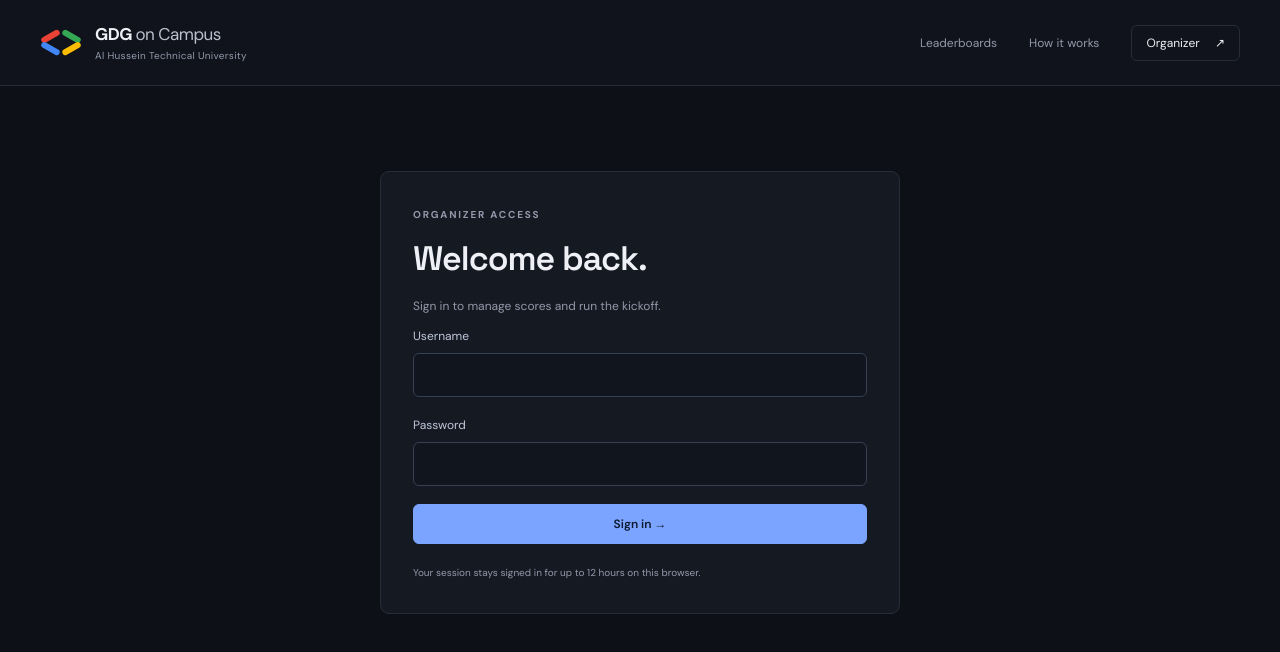
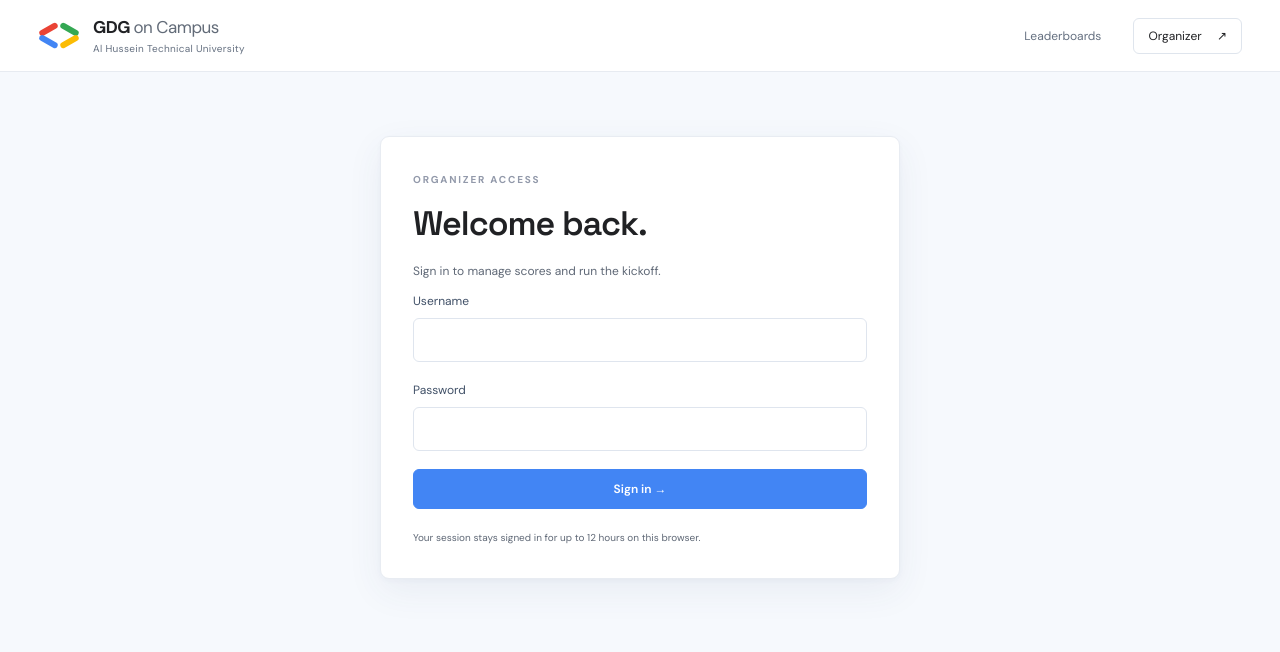
Before and after one commit to abdullahalkayyali/GDG-Kickoff-Leaderboard, a Next.js app: page /admin/sign-in in a window 1280 px wide. Shown: the top 652 px of the page. Built offline with nearby package versions, Linux system fonts and the light colour scheme; no server answers.

Commit message:
Remove guide and theme organizer pages

```diff
--- a/src/app/leaderboard.css
+++ b/src/app/leaderboard.css
@@ -8,6 +8,39 @@ body:has(.leaderboard-page) .brand small,body:has(.leaderboard-page) .header nav
 body:has(.leaderboard-page) .header nav>a:hover,body:has(.leaderboard-page) .header nav>a[aria-current=page]{color:#202124}
 body:has(.leaderboard-page) .header .staff-link{border-color:#dfe5ed;background:#fff}
 body:has(.leaderboard-page) .header nav>a[aria-current=page]:not(.staff-link):after{bottom:-25px;background:#4285f4}
+
+body:has(.admin-shell){background:#f6f9fd;color:#202124}
+body:has(.admin-shell) .header{background:#fff;border-bottom:1px solid #e7ebf1}
+body:has(.admin-shell) .header-inner{max-width:1540px;padding:16px 38px}
+body:has(.admin-shell) .brand strong{color:#202124}
+body:has(.admin-shell) .brand strong .muted{color:#626b78}
+body:has(.admin-shell) .brand small,body:has(.admin-shell) .header nav>a{color:#657080}
+body:has(.admin-shell) .header nav>a:hover,body:has(.admin-shell) .header nav>a[aria-current=page]{color:#202124}
+body:has(.admin-shell) .header .staff-link{border-color:#dfe5ed;background:#fff}
+body:has(.admin-shell) .header nav>a[aria-current=page]:not(.staff-link):after{bottom:-25px;background:#4285f4}
+body:has(.admin-shell) .admin-shell{max-width:1500px;padding-top:34px}
+body:has(.admin-shell) .admin-shell h1,body:has(.admin-shell) .admin-shell h2,body:has(.admin-shell) .admin-shell h3{color:#202124}
+body:has(.admin-shell) .admin-shell p{color:#5f6876}
+body:has(.admin-shell) .admin-shell .panel{background:#fff;border-color:#e8ecf2;box-shadow:0 12px 36px #354d7812,0 2px 5px #354d7808}
+body:has(.admin-shell) .admin-shell input,body:has(.admin-shell) .admin-shell select{background:#fff;border-color:#dfe5ee;color:#202124}
+body:has(.admin-shell) .admin-shell label{color:#405067}
+body:has(.admin-shell) .admin-shell .button{background:#fff;border-color:#dfe5ee;color:#385273}
+body:has(.admin-shell) .admin-shell .button:hover{background:#edf4ff;border-color:#bcd2f5}
+body:has(.admin-shell) .admin-shell .button.primary{background:#4285f4;border-color:#4285f4;color:#fff}
+body:has(.admin-shell) .admin-shell .button.primary:hover{background:#2f70dc}
+body:has(.admin-shell) .admin-shell .danger-button{background:#fff0ee;border-color:#f4d4d0;color:#a63d32}
+body:has(.admin-shell) .admin-shell .audit-table th{color:#87909e;border-color:#e8ecf2}
+body:has(.admin-shell) .admin-shell .audit-table td{color:#405067;border-color:#eef1f6}
+body:has(.admin-shell) .admin-shell .audit-table td small,body:has(.admin-shell) .admin-shell .team-management-list small{color:#87909e}
+body:has(.admin-shell) .admin-shell .team-management-list>div{background:#fff;border-color:#e8ecf2}
+body:has(.admin-shell) .admin-shell .count-chip{background:#f2f6fc;border-color:#dfe5ee;color:#56637a}
+body:has(.admin-shell) .admin-shell .notice{background:#fff;border-color:#dfe5ee;color:#405067}
+body:has(.admin-shell) .admin-shell .error-notice{background:#fff0ee;border-color:#f4d4d0;color:#a63d32}
+body:has(.admin-shell) .admin-shell .success-notice{background:#eaf6ee;border-color:#d4ebdb;color:#137a3b}
+body:has(.admin-shell) .admin-shell .demo-notice{background:#fff8e1;border-color:#f5df9b;color:#8b6500}
+body:has(.admin-shell) .admin-shell .modal{background:#fff;color:#202124}
+body:has(.admin-shell) .admin-shell .modal p{color:#5f6876}
+body:has(.admin-shell) .admin-shell .modal-backdrop{background:#20212455}
 
 .leaderboard-page{--lb-blue:#4285f4;--lb-red:#ea4335;--lb-yellow:#fbbc04;--lb-green:#34a853;--lb-ink:#202124;--lb-sub:#5f6876;--lb-line:#e8ecf2;position:relative;isolation:isolate;min-height:calc(100dvh - 75px);background:radial-gradient(#dce6f4 0.8px,transparent 0.8px) 0 0/22px 22px,#f7faff;color:var(--lb-ink);overflow:hidden}
 .lb-background{position:absolute;inset:0;z-index:-1;pointer-events:none;overflow:hidden}
--- a/src/components/brand.tsx
+++ b/src/components/brand.tsx
@@ -6,6 +6,6 @@ export function Brand() {
     <span><strong>GDG <span className="muted">on Campus</span></strong><small>Al Hussein Technical University</small></span>
   </Link>;
 }
-export function Header({ current = "leaderboard" }: { current?: "leaderboard" | "guide" | "admin" }) {
-  return <header className="header"><div className="header-inner"><Brand/><nav aria-label="Main navigation"><Link href="/" aria-current={current === "leaderboard" ? "page" : undefined}>Leaderboards</Link><Link href="/guide" aria-current={current === "guide" ? "page" : undefined}>How it works</Link><Link href="/admin" aria-current={current === "admin" ? "page" : undefined} className="staff-link">Organizer <span aria-hidden="true">↗</span></Link></nav></div></header>;
+export function Header({ current = "leaderboard" }: { current?: "leaderboard" | "admin" }) {
+  return <header className="header"><div className="header-inner"><Brand/><nav aria-label="Main navigation"><Link href="/" aria-current={current === "leaderboard" ? "page" : undefined}>Leaderboards</Link><Link href="/admin" aria-current={current === "admin" ? "page" : undefined} className="staff-link">Organizer <span aria-hidden="true">↗</span></Link></nav></div></header>;
 }
```
Also changed, not shown: src/app/guide/page.tsx (deleted, +0 -6 lines).
